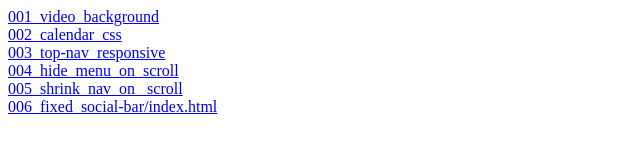
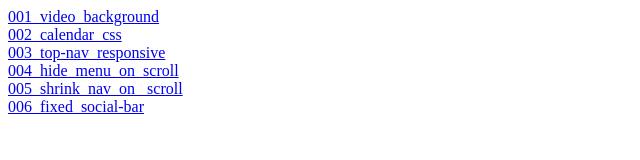
Before and after one commit to chlvk/howto, a website: page index.html in a window 1280 px wide. Shown: the full height of the page, 0-640 px from the left. Drawn offline with Linux system fonts and the light colour scheme.

Commit message:
fix link

```diff
--- a/index.html
+++ b/index.html
@@ -20,7 +20,7 @@
   <a href="003_top-nav_responsive/index.html">003_top-nav_responsive</a>
   <a href="004_hide_menu_on_scroll/index.html">004_hide_menu_on_scroll</a>
   <a href="005_shrink_nav_on_ scroll/index.html">005_shrink_nav_on_ scroll</a>
-  <a href="006_fixed_social-bar/index.html">006_fixed_social-bar/index.html</a>
+  <a href="006_fixed_social-bar/index.html">006_fixed_social-bar</a>
 
 </body>
 
```
